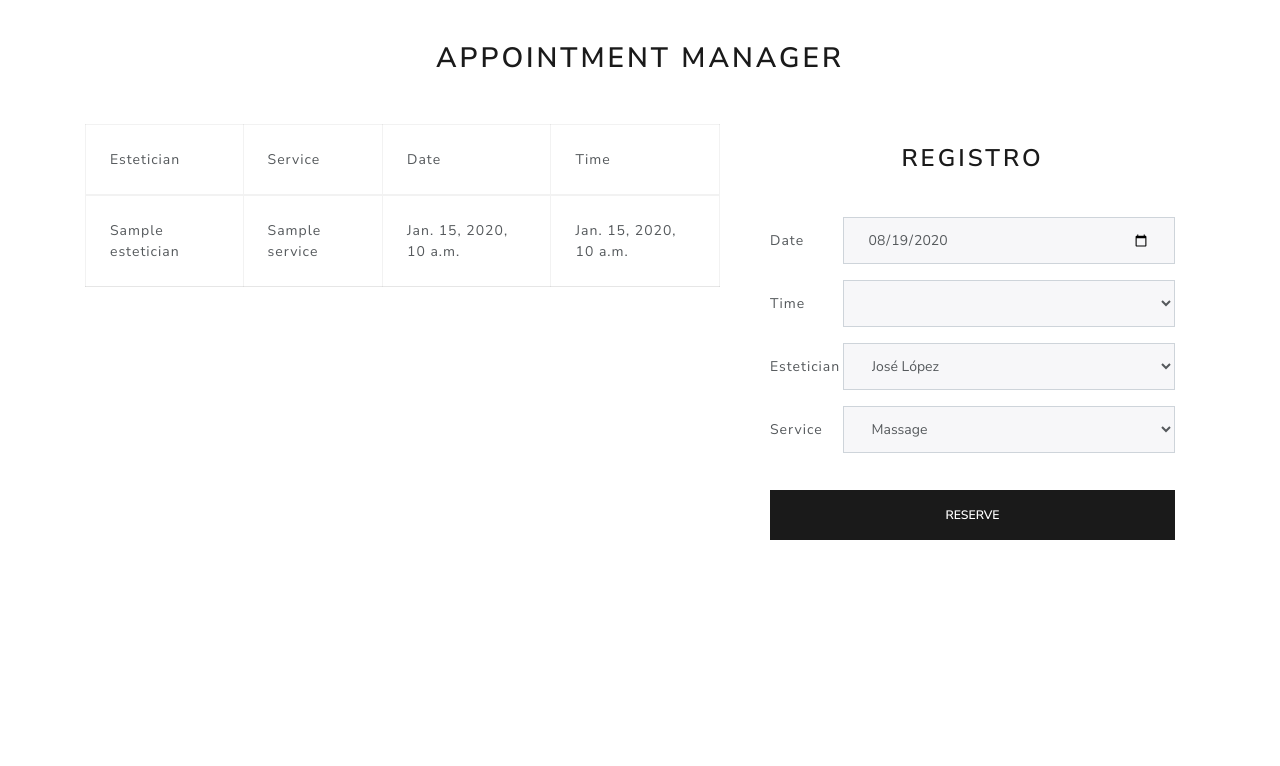
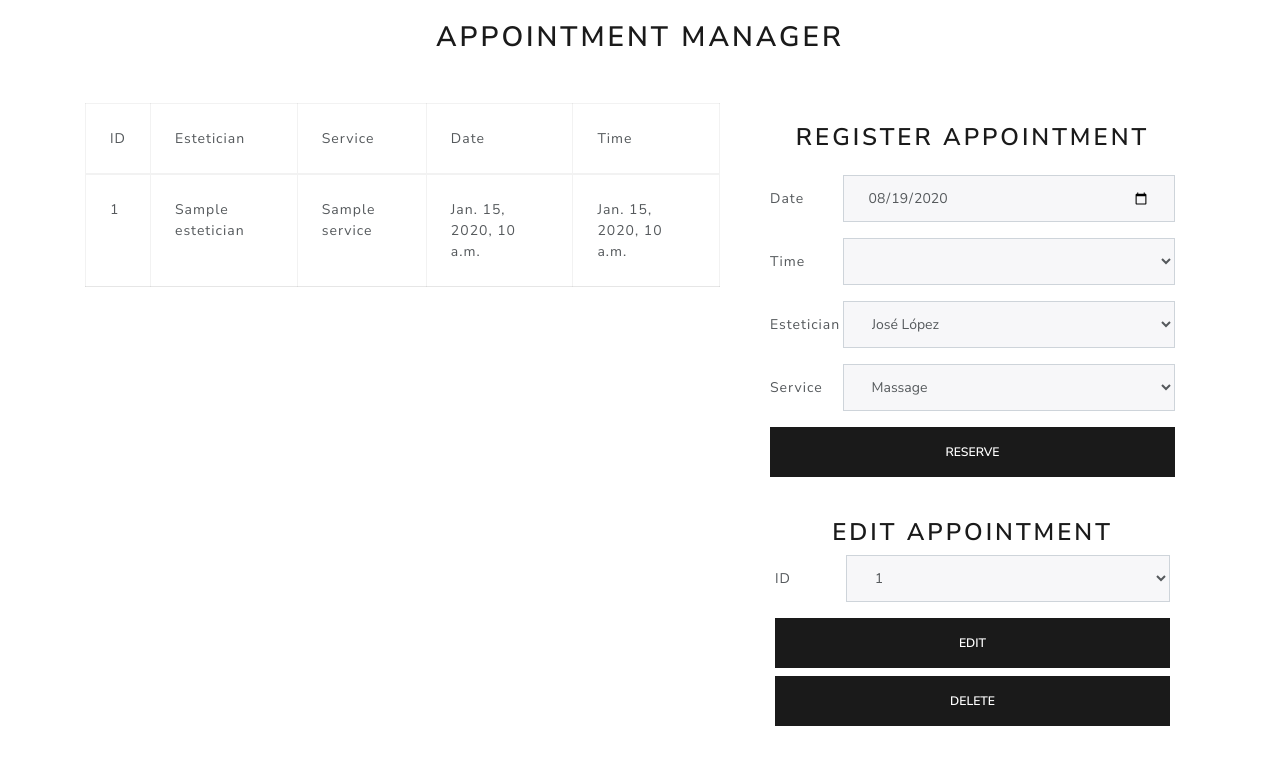
Before and after one commit to jose-lp/spa-app, a Django app: template appointments/templates/appointments.html in a window 1280 px wide. Shown: the part 85-851 px from the top of the page. Before the commit the page ends 625 px from the top, so only its background shows below. Run offline with Django 3.2, Linux system fonts and the light colour scheme; the template is opened without the code that fills it: most values are stand-ins (such as "Sample title", 1, 10 or a date in 2020).

Commit message:
avance en edicion de citas

```diff
--- a/appointments/forms.py
+++ b/appointments/forms.py
@@ -2,7 +2,6 @@
 from .models import User
 from .models import Appointment
 from .models import Login
-
 from django.forms import PasswordInput
 
 class LoginForm(forms.ModelForm):
@@ -35,6 +34,7 @@
     class Meta:
         model = Appointment
         fields = [
+            'id',
             'user_id',
             'estetician',
             'service',
--- a/appointments/models.py
+++ b/appointments/models.py
@@ -34,7 +34,7 @@
 ]
 
 ESTETICIANS = [
-    ( 'José Lopez', 'JL'),
+    ( 'José López', 'JL'),
     ( 'Mariela Hernández', 'MH')
 ]
 
@@ -50,6 +50,7 @@
     password =  models.CharField(max_length=10)
 
 class Appointment(models.Model):
+    id = models.AutoField(primary_key=True)
     user_id = models.ForeignKey(User, on_delete=models.CASCADE)
     estetician = models.CharField(max_length=25, choices=ESTETICIANS)
     service = models.CharField(max_length=25, choices=SERVICES)
--- a/appointments/templates/appointments.html
+++ b/appointments/templates/appointments.html
@@ -12,8 +12,6 @@
       <a class="navbar-brand" href="../appointments">Citas</a>
       <a class="navbar-brand" href="../edit_user">Perfil</a>
     </nav>
-
-</br>
 </br>
 <center><h2>Appointment Manager</h2></center>
 
@@ -23,6 +21,7 @@
       <table class="table table-bordered table-hover">
         <thead>
           <tr>
+            <td>ID</td>
             <td>Estetician</td>
             <td>Service</td>
             <td>Date</td>
@@ -32,6 +31,7 @@
         <tbody>
           {% for appointment in appointments_usr %}
             <tr>
+              <td> {{appointment.id}}</td>
               <td> {{appointment.estetician}}</td>
               <td> {{appointment.service}}</td>
               <td> {{appointment.date}}</td>
@@ -46,8 +46,7 @@
 
         <form action="../appointments/" method="POST">
           {% csrf_token %}
-            <center><h3>Registro</h3></center>
-            </br>
+          <center><h3>Register Appointment</h3></center>
           <div class="form-group row">
             <input type="hidden" id="id_user_id" name="user_id" value={{ request.session.user }}>
           </div>
@@ -99,15 +98,43 @@
               </select>
             </div>
           </div>
+
           <center>
+
+            <button type="submit" class="btn btn-primary btn-block">Reserve</button>
+          </center>
+
+        </form>
+
+        <div class="row" >
+          <div class="card-body">
+            <form action="../appointments/" method="POST">
+              {% csrf_token %}
               </br>
-            <button type="submit" class="btn btn-primary btn-block">Reserve</button>
-          </br>
-          </center>
+              <center><h3>Edit Appointment</h3></center>
+
+
+              <div class="form-group row">
+                <label for="id_service" class="col-2 col-form-label">ID</label>
+                <div class="col-10">
+                  <select class="form-control" id="id_id" name="id" >
+                    {% for p in appointments_usr %}
+                      <option>{{p.id}}</option>
+                    {% endfor %}
+                  </select>
+                </div>
+              </div>
+
+              <button type="submit" class="btn btn-primary btn-block">Edit</button>
+              <button type="submit" class="btn btn-primary btn-block">Delete</button>
+
             </form>
           </div>
         </div>
       </div>
     </div>
+
+  </div>
+</div>
 </body>
 </html>
```
Also changed, not shown: appointments/views.py (+10 -1 lines), appointments/migrations/0004_auto_20201112_0327.py (added), db.sqlite3. Lines whose indentation alone changed are shown as unchanged.
